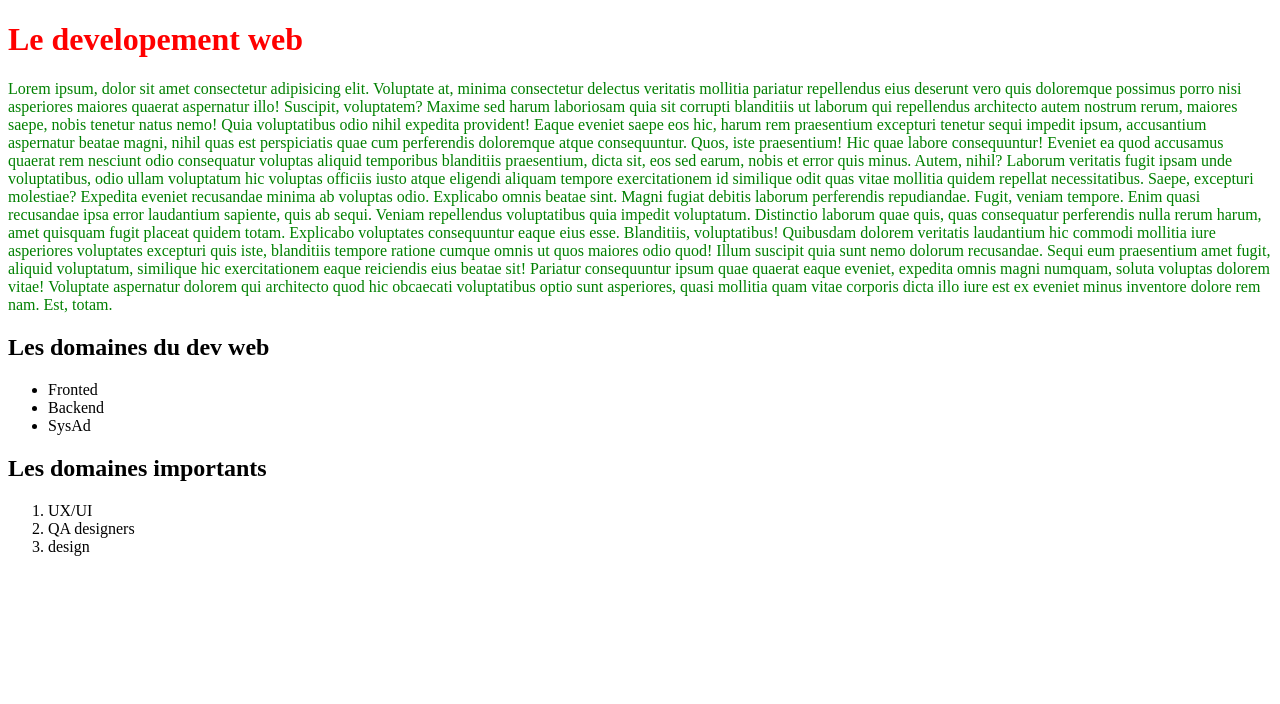
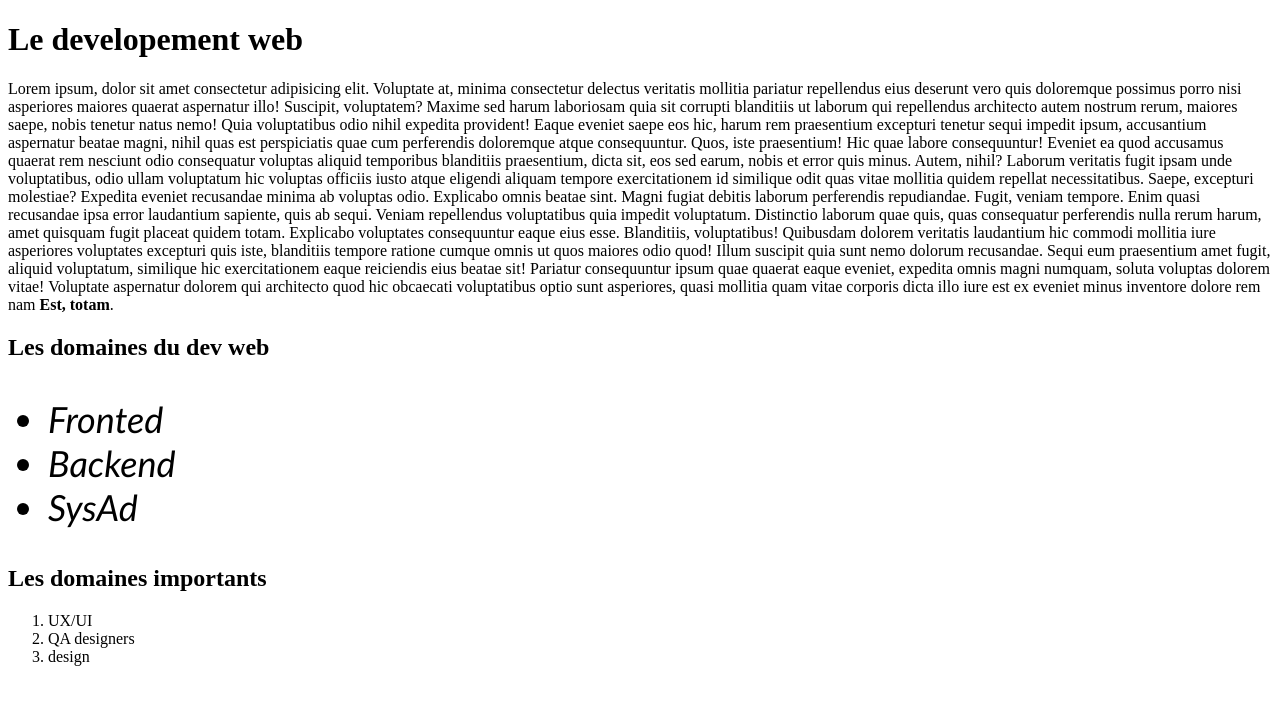
Before and after one commit to Solenne001/htmlCssSassPartie5, a plain HTML site: page HTML & CSS SASS/partie1/partie2Html/index.html in a window 1280 px wide. Drawn offline with Linux system fonts and the light colour scheme.

Commit message:
font proprités

```diff
--- a/HTML & CSS SASS/partie1/partie2Html/index.html
+++ b/HTML & CSS SASS/partie1/partie2Html/index.html
@@ -19,13 +19,13 @@
     Veniam repellendus voluptatibus quia impedit voluptatum. Distinctio laborum quae quis, quas consequatur perferendis nulla rerum harum, amet quisquam fugit placeat quidem totam. Explicabo voluptates consequuntur eaque eius esse. Blanditiis, voluptatibus!
     Quibusdam dolorem veritatis laudantium hic commodi mollitia iure asperiores voluptates excepturi quis iste, blanditiis tempore ratione cumque omnis ut quos maiores odio quod! Illum suscipit quia sunt nemo dolorum recusandae.
     Sequi eum praesentium amet fugit, aliquid voluptatum, similique hic exercitationem eaque reiciendis eius beatae sit! Pariatur consequuntur ipsum quae quaerat eaque eveniet, expedita omnis magni numquam, soluta voluptas dolorem vitae!
-    Voluptate aspernatur dolorem qui architecto quod hic obcaecati voluptatibus optio sunt asperiores, quasi mollitia quam vitae corporis dicta illo iure est ex eveniet minus inventore dolore rem nam. Est, totam.</p>
+    Voluptate aspernatur dolorem qui architecto quod hic obcaecati voluptatibus optio sunt asperiores, quasi mollitia quam vitae corporis dicta illo iure est ex eveniet minus inventore dolore rem nam <span class="gras"> Est, totam</span>.</p>
 
     </div>
     <div>
         <h2>Les domaines du dev web</h2>
          <p>
-            <ul>
+            <ul class="myfirst">
                 <li>Fronted</li>
                 <li>Backend</li>
                 <li>SysAd</li>
@@ -36,7 +36,7 @@
     <div>
         <h2>Les domaines importants</h2>
         <p>
-            <ol>
+            <ol class="lastparagraph">
                 <li>UX/UI</li>
                 <li>QA designers</li>
                 <li>design</li>
--- a/HTML & CSS SASS/partie1/partie2Html/style.css
+++ b/HTML & CSS SASS/partie1/partie2Html/style.css
@@ -1,6 +1,9 @@
-h1{
-    color: red;
+.myfirst{
+    font-size: 36px;
+    font-family: calibri;
+    font-style: oblique;
 }
-#para{
-    color: green;
+
+.gras{
+    font-weight: bolder;
 }
```
